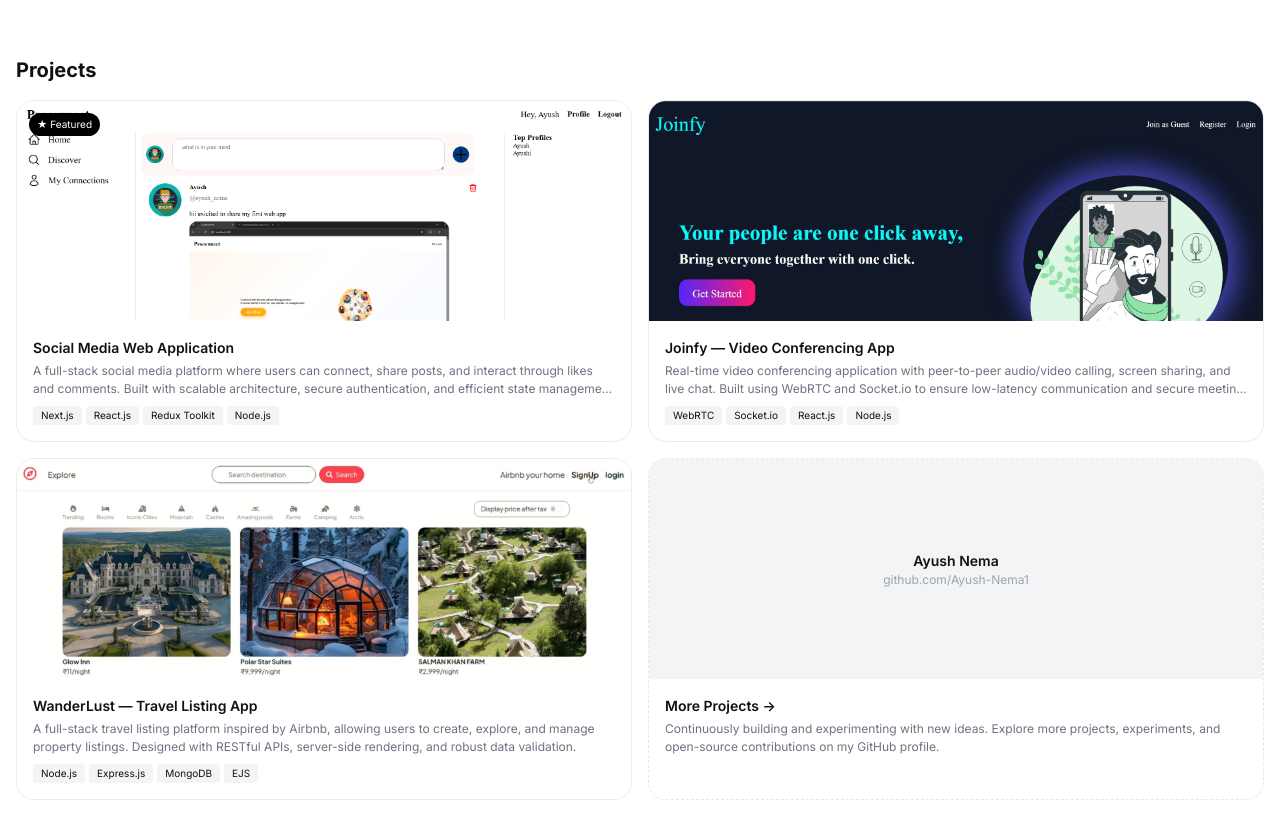
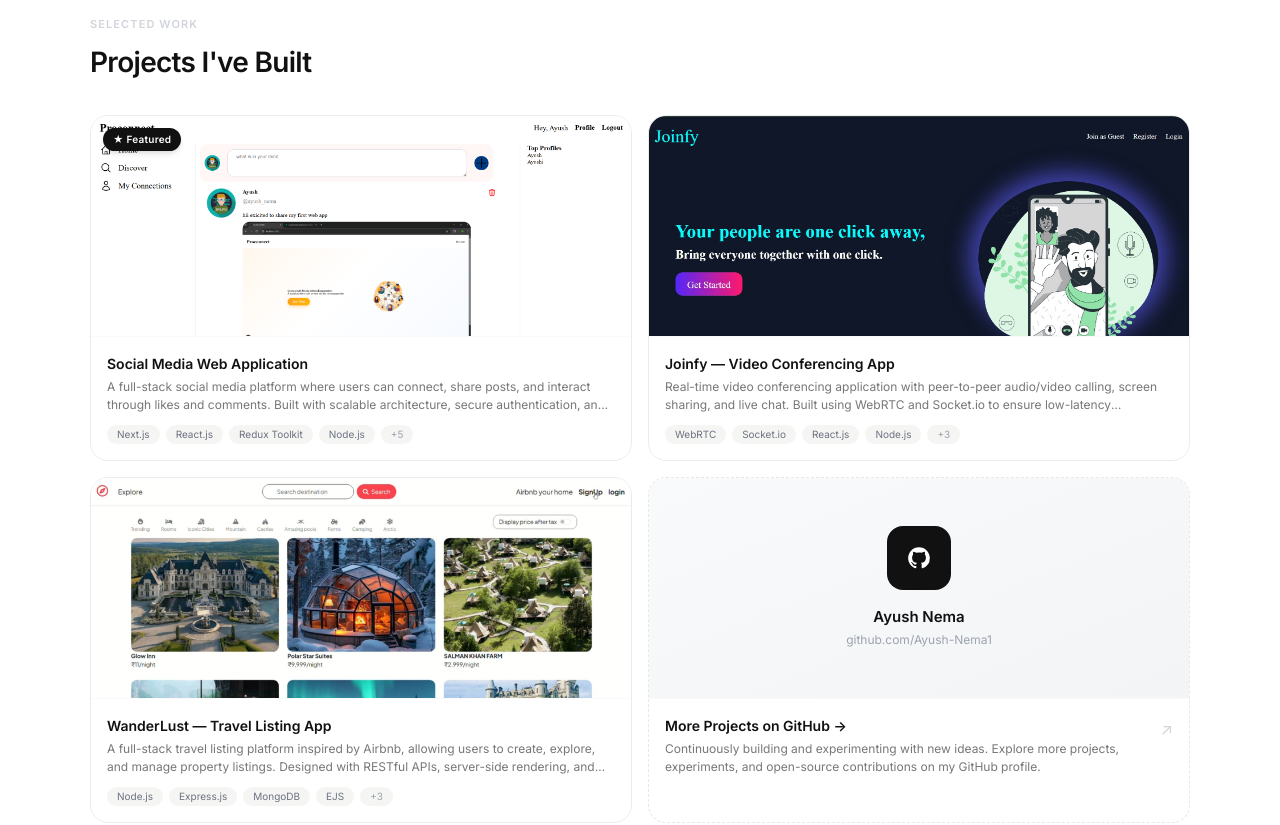
Before and after one commit to Ayush-Nema1/Protfolio, a React (Vite) app: page / in a window 1280 px wide. Shown: the part 700-1525 px from the top of the page. Built offline with nearby package versions, Linux system fonts and the light colour scheme.

Commit message:
Refactor Projects component layout and styles

```diff
--- a/src/components/Projects.jsx
+++ b/src/components/Projects.jsx
@@ -6,23 +6,32 @@ function SocialMock() {
       <div className="flex items-center justify-between mb-3">
         <span className="text-[13px] font-bold text-[#818cf8]">ConnectApp</span>
         <div className="flex gap-1.5">
-          <span className="text-[9px] px-2 py-0.5 rounded-full border border-[rgba(129,140,248,0.3)] text-[#818cf8] bg-[rgba(129,140,248,0.08)]">
-            Login
-          </span>
-          <span className="text-[9px] px-2 py-0.5 rounded-full border border-[rgba(129,140,248,0.4)] text-[#818cf8] bg-[rgba(129,140,248,0.15)]">
-            Sign Up
-          </span>
+          <span className="text-[9px] px-2 py-0.5 rounded-full border border-[rgba(129,140,248,0.3)]
+                           text-[#818cf8] bg-[rgba(129,140,248,0.08)]">Login</span>
+          <span className="text-[9px] px-2 py-0.5 rounded-full border border-[rgba(129,140,248,0.4)]
+                           text-[#818cf8] bg-[rgba(129,140,248,0.15)]">Sign Up</span>
         </div>
       </div>
-
-      <div className="bg-[rgba(255,255,255,0.04)] border border-[rgba(255,255,255,0.06)] rounded-xl p-2.5 mb-2">
+      <div className="bg-[rgba(255,255,255,0.04)] border border-[rgba(255,255,255,0.06)]
+                      rounded-xl p-2.5 mb-2">
         <div className="flex items-center gap-2 mb-1.5">
-          <div className="w-5 h-5 rounded-full bg-gradient-to-br from-[#818cf8] to-[#c084fc]" />
+          <div className="w-5 h-5 rounded-full bg-gradient-to-br from-[#818cf8] to-[#c084fc] shrink-0" />
           <span className="text-[9px] text-[#94a3b8] font-medium">Ayush Nema · Just now</span>
         </div>
-        <p className="text-[10px] text-[#e2e8f0] mb-1.5">
+        <p className="text-[10px] text-[#e2e8f0] leading-relaxed mb-1.5">
           Just shipped PDF resume generation — users can now export their profile as a PDF directly from the dashboard 🚀
         </p>
+        <div className="flex gap-3 text-[9px] text-[#475569]">
+          <span>♡ 24 likes</span><span>💬 6 comments</span><span>↗ Share</span>
+        </div>
+      </div>
+      <div className="bg-[rgba(255,255,255,0.04)] border border-[rgba(255,255,255,0.06)]
+                      rounded-xl p-2.5">
+        <div className="flex items-center gap-2 mb-1.5">
+          <div className="w-5 h-5 rounded-full bg-gradient-to-br from-[#f472b6] to-[#fb923c] shrink-0" />
+          <span className="text-[9px] text-[#94a3b8]">Recruiter · 5 minutes ago</span>
+        </div>
+        <p className="text-[10px] text-[#e2e8f0]">Impressive work on the dashboard update! Really clean UI.</p>
       </div>
     </div>
   )
@@ -30,22 +39,48 @@ function SocialMock() {
 
 function GitHubCard({ proj }) {
   return (
-    <a
-      href={proj.github}
-      target="_blank"
-      rel="noreferrer"
-      className="border border-dashed border-gray-200 rounded-[18px] overflow-hidden bg-white transition-all duration-200 hover:-translate-y-1 hover:shadow-lg hover:border-ink group flex flex-col"
-    >
-      <div className="h-[180px] sm:h-[220px] flex items-center justify-center bg-gray-100">
-        <div className="text-center">
-          <div className="text-[14px] font-semibold">Ayush Nema</div>
-          <div className="text-[12px] text-gray-400">github.com/Ayush-Nema1</div>
+    <a href={proj.github} target="_blank" rel="noreferrer"
+      className="border border-dashed border-gray-200 rounded-[18px] overflow-hidden
+                 bg-white transition-all duration-200 hover:-translate-y-1
+                 hover:shadow-lg hover:border-ink cursor-pointer group no-underline flex flex-col">
+
+      <div className="h-[180px] sm:h-[220px] flex flex-col items-center justify-center gap-3 sm:gap-4
+                      bg-gradient-to-br from-gray-50 to-gray-100">
+        <div className="w-12 h-12 sm:w-16 sm:h-16 rounded-xl sm:rounded-2xl bg-ink
+                        flex items-center justify-center
+                        transition-transform duration-200 group-hover:scale-110">
+          <svg width="26" height="26" fill="white" viewBox="0 0 24 24">
+            <path d="M12 2C6.477 2 2 6.484 2 12.017c0 4.425 2.865 8.18 6.839 9.504.5.092.682-.217.682-.483
+              0-.237-.008-.868-.013-1.703-2.782.605-3.369-1.343-3.369-1.343-.454-1.158-1.11-1.466-1.11-1.466
+              -.908-.62.069-.608.069-.608 1.003.07 1.531 1.032 1.531 1.032.892 1.53 2.341 1.088 2.91.832
+              .092-.647.35-1.088.636-1.338-2.22-.253-4.555-1.113-4.555-4.951 0-1.093.39-1.988 1.029-2.688
+              -.103-.253-.446-1.272.098-2.65 0 0 .84-.27 2.75 1.026A9.564 9.564 0 0112 6.844
+              c.85.004 1.705.115 2.504.337 1.909-1.296 2.747-1.027 2.747-1.027.546 1.379.202 2.398.1 2.651
+              .64.7 1.028 1.595 1.028 2.688 0 3.848-2.339 4.695-4.566 4.943.359.309.678.92.678 1.855
+              0 1.338-.012 2.419-.012 2.747 0 .268.18.58.688.482A10.019 10.019 0 0022 12.017C22 6.484 17.522 2 12 2z"/>
+          </svg>
+        </div>
+        <div className="text-center px-4 sm:px-6">
+          <div className="text-[14px] sm:text-[15px] font-semibold text-ink mb-0.5 group-hover:underline">
+            {DATA.name}
+          </div>
+          <div className="text-[11px] sm:text-[12px] text-gray-400 truncate max-w-[200px]">
+            {DATA.github.replace('https://', '')}
+          </div>
         </div>
       </div>
 
-      <div className="p-4">
-        <div className="font-semibold text-[14px] mb-1">More Projects →</div>
-        <p className="text-[12px] text-gray-500 line-clamp-2">{proj.desc}</p>
+      <div className="p-3.5 sm:p-4 border-t border-gray-50 flex justify-between items-start gap-2">
+        <div className="min-w-0">
+          <div className="text-[13px] sm:text-[14px] font-semibold text-ink mb-1">
+            More Projects on GitHub →
+          </div>
+          <p className="text-[11px] sm:text-[12px] text-muted leading-[1.55] line-clamp-2">
+            {proj.desc}
+          </p>
+        </div>
+        <span className="text-[15px] sm:text-[16px] text-gray-300 shrink-0 pt-0.5
+                         group-hover:text-ink transition-colors">↗</span>
       </div>
     </a>
   )
@@ -55,65 +90,82 @@ function ProjectCard({ proj }) {
   if (proj.githubCard) return <GitHubCard proj={proj} />
 
   return (
-    <div className="border border-border rounded-[18px] overflow-hidden bg-white transition-all duration-200 hover:-translate-y-1 hover:shadow-xl hover:border-gray-300 cursor-pointer group relative">
+    <div className="border border-border rounded-[18px] overflow-hidden bg-white
+                    transition-all duration-200 hover:-translate-y-1 hover:shadow-xl
+                    hover:border-gray-300 cursor-pointer group relative">
+
+      {/* Featured badge */}
       {proj.featured && (
-        <div className="absolute top-3 left-3 bg-black text-white text-[10px] px-2 py-1 rounded-full z-20">
+        <div className="absolute top-2.5 sm:top-3 left-2.5 sm:left-3 z-10
+                        flex items-center gap-1
+                        bg-ink text-white text-[9px] sm:text-[10px] font-semibold
+                        px-2 sm:px-2.5 py-0.5 sm:py-1 rounded-full tracking-wide shadow-md">
           ★ Featured
         </div>
       )}
 
+      {/* Thumbnail */}
       <div className="h-[180px] sm:h-[220px] overflow-hidden relative bg-bg2">
         {proj.image ? (
-          <img
-            src={proj.image}
-            alt={proj.title}
-            className="w-full h-full object-cover object-top transition-transform duration-300 group-hover:scale-[1.03]"
-          />
+          <img src={proj.image} alt={proj.title}
+            className="w-full h-full object-cover object-top
+                       transition-transform duration-300 group-hover:scale-[1.03]" />
         ) : (
           <SocialMock />
         )}
 
-        {/* HOVER BUTTONS */}
-        <div className="absolute inset-0 z-20 bg-black/50 opacity-0 group-hover:opacity-100 transition-opacity duration-200 flex items-center justify-center gap-2">
+        {/* Hover overlay */}
+        <div className="absolute inset-0 bg-black/50 opacity-0 group-hover:opacity-100
+                        transition-opacity duration-200 flex items-center justify-center gap-2">
           {proj.live && proj.live !== '#' && (
-            <a
-              href={proj.live}
-              target="_blank"
-              rel="noreferrer"
-              onClick={(e) => e.stopPropagation()}
-              className="px-4 py-2 rounded-full text-[13px] font-semibold bg-white text-black no-underline hover:bg-gray-100"
-            >
+            <a href={proj.live} target="_blank" rel="noreferrer"
+              onClick={e => e.stopPropagation()}
+              className="px-3.5 sm:px-4 py-1.5 sm:py-2 rounded-full
+                         text-[12px] sm:text-[13px] font-semibold
+                         bg-white text-ink no-underline hover:bg-gray-100 transition-colors">
               Live ↗
             </a>
           )}
-
           {proj.github && (
-            <a
-              href={proj.github}
-              target="_blank"
-              rel="noreferrer"
-              onClick={(e) => e.stopPropagation()}
-              className="px-4 py-2 rounded-full text-[13px] font-semibold border border-white text-white no-underline hover:bg-white/10"
-            >
+            <a href={proj.github} target="_blank" rel="noreferrer"
+              onClick={e => e.stopPropagation()}
+              className="px-3.5 sm:px-4 py-1.5 sm:py-2 rounded-full
+                         text-[12px] sm:text-[13px] font-semibold
+                         bg-transparent text-white border border-white/60
+                         no-underline hover:bg-white/10 transition-colors">
               GitHub
             </a>
           )}
         </div>
       </div>
 
-      <div className="p-4">
-        <div className="font-semibold text-[14px] mb-1">{proj.title}</div>
+      {/* Info */}
+      <div className="p-3.5 sm:p-4 border-t border-gray-50">
+        <div className="text-[13px] sm:text-[14px] font-semibold text-ink mb-1 truncate">
+          {proj.title}
+        </div>
 
-        <p className="text-[12px] text-gray-500 mb-2 line-clamp-3 sm:line-clamp-2 group-hover:line-clamp-none transition-all duration-200">
+        {/* Description — line-clamp-3 mobile, line-clamp-2 desktop, none on hover */}
+        <p className="text-[11px] sm:text-[12px] text-muted leading-[1.55] mb-2 sm:mb-2.5
+                      line-clamp-3 sm:line-clamp-2 group-hover:line-clamp-none
+                      transition-all duration-200">
           {proj.desc}
         </p>
 
-        <div className="flex flex-wrap gap-1">
-          {proj.tags.slice(0, 4).map((t) => (
-            <span key={t} className="text-[10px] px-2 py-0.5 bg-gray-100 rounded">
+        <div className="flex gap-1 sm:gap-1.5 flex-wrap">
+          {proj.tags.slice(0, 4).map(t => (
+            <span key={t}
+              className="text-[9px] sm:text-[10px] px-2 sm:px-2.5 py-0.5
+                         rounded-full bg-bg3 text-gray-500">
               {t}
             </span>
           ))}
+          {proj.tags.length > 4 && (
+            <span className="text-[9px] sm:text-[10px] px-2 sm:px-2.5 py-0.5
+                             rounded-full bg-bg3 text-gray-400">
+              +{proj.tags.length - 4}
+            </span>
+          )}
         </div>
       </div>
     </div>
@@ -122,13 +174,13 @@ function ProjectCard({ proj }) {
 
 export default function Projects() {
   return (
-    <section className="px-4 py-10">
-      <h2 className="text-xl font-bold mb-4">Projects</h2>
-
-      <div className="grid grid-cols-1 sm:grid-cols-2 gap-4">
-        {DATA.projects.map((p) => (
-          <ProjectCard key={p.id} proj={p} />
-        ))}
+    <section id="work" className="px-4 sm:px-8 md:px-13 pb-16 sm:pb-20">
+      <div className="sec-inner">
+        <p className="sec-eyebrow">Selected Work</p>
+        <h2 className="sec-heading">Projects I've Built</h2>
+        <div className="grid grid-cols-1 sm:grid-cols-2 gap-3 sm:gap-4">
+          {DATA.projects.map(p => <ProjectCard key={p.id} proj={p} />)}
+        </div>
       </div>
     </section>
   )
```
